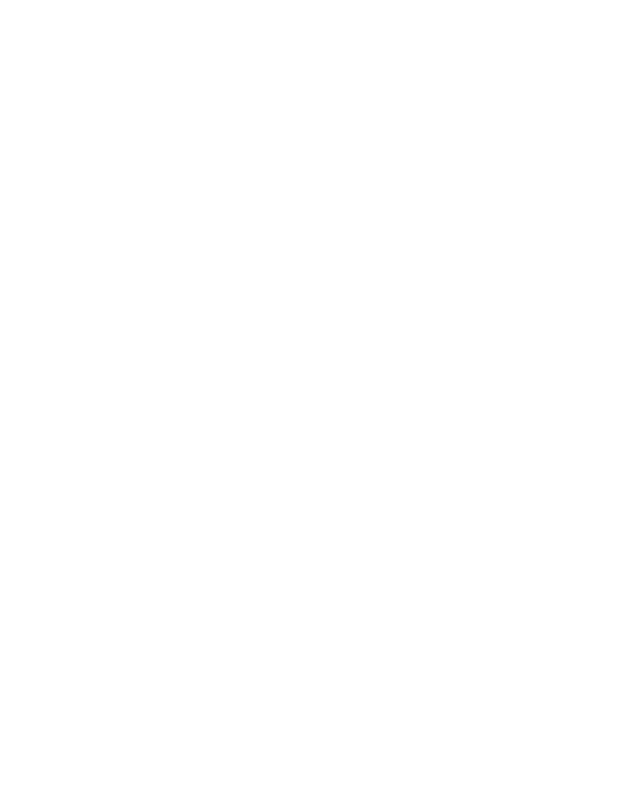
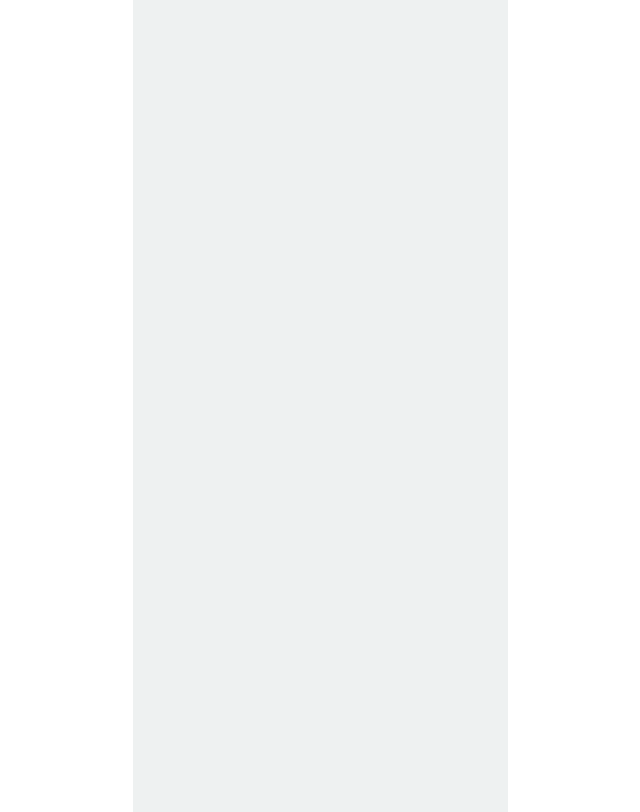
Before and after one commit to dzhuchkov-spider/avilon, a React (Vite) app: page / in a window 1280 px wide. Shown: the whole page, without its empty margins (320-960 px from the left). Built offline with nearby package versions, Linux system fonts and the light colour scheme.

Commit message:
Fill Container

```diff
--- a/src/App.tsx
+++ b/src/App.tsx
@@ -1,7 +1,7 @@
 function App() {
   return (
     <div className="w-full min-h-screen bg-[#FFFFFF] flex items-center justify-center">
-      <div className="w-[375px] h-[812px] bg-[#EEFF1]">
+      <div className="w-[375px] h-[812px] bg-[#EEF1F1]">
       </div>
     </div>
   )
```
